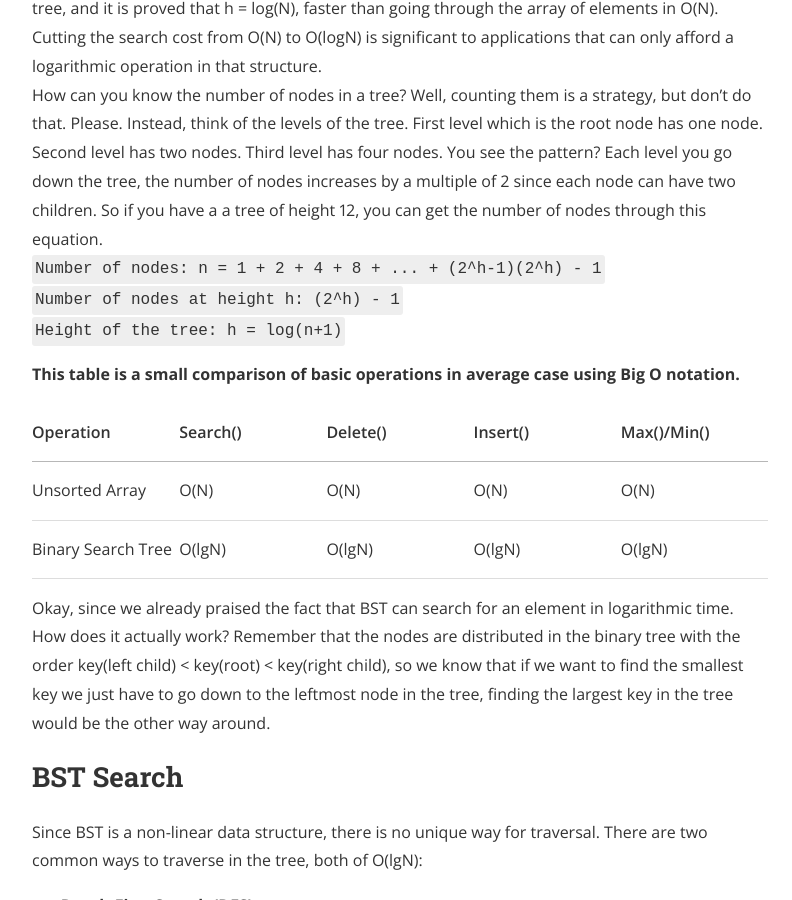
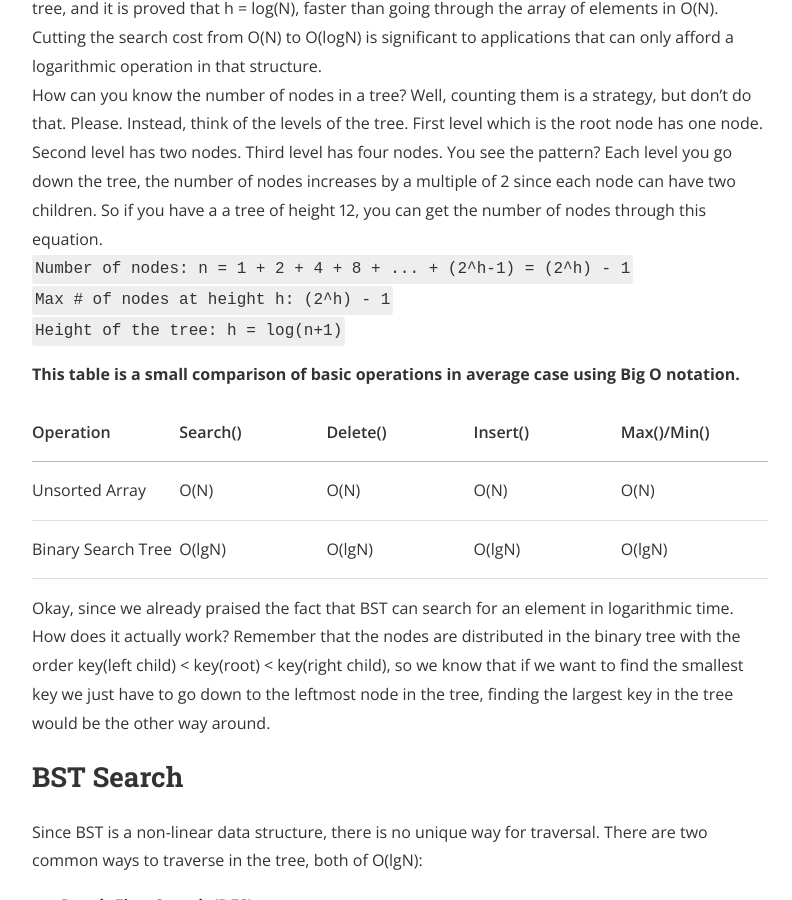
Before and after one commit to ShehabCE/shehabce.github.io, a Jekyll site: the page built from _posts/2019-05-19-Binary-Search-Trees.markdown, in a window 1280 px wide and 900 px high, scrolled down 2017 px. Shown: the whole window, without its empty margins (240-1032 px from the left). Built offline with Jekyll 4.4.1, drawn with Linux system fonts in a browser that asks for light colours; nearby versions of some CDN libraries; a style sheet for code colours, icons or effects is not loaded.

Commit message:
Typo in BST article

```diff
--- a/_posts/2019-05-19-Binary-Search-Trees.markdown
+++ b/_posts/2019-05-19-Binary-Search-Trees.markdown
@@ -43,8 +43,8 @@ BSTs are useful when it comes to frequent queries, searching for a key in a BST
 <br>
 How can you know the number of nodes in a tree? Well, counting them is a strategy, but don't do that. Please. Instead, think of the levels of the tree. First level which is the root node has one node. Second level has two nodes. Third level has four nodes. You see the pattern? Each level you go down the tree, the number of nodes increases by a multiple of 2 since each node can have two children. So if you have a a tree of height 12, you can get the number of nodes through this equation.
 <br>
-<code>Number of nodes: n = 1 + 2 + 4 + 8 + ... + (2^h-1)(2^h) - 1</code><br>
-<code>Number of nodes at height h: (2^h) - 1</code><br>
+<code>Number of nodes: n = 1 + 2 + 4 + 8 + ... + (2^h-1) = (2^h) - 1</code><br>
+<code>Max # of nodes at height h: (2^h) - 1</code><br>
 <code>Height of the tree: h = log(n+1)</code><br>
 
 <strong>This table is a small comparison of basic operations in <emp>average case</emp> using Big O notation.</strong>
```
